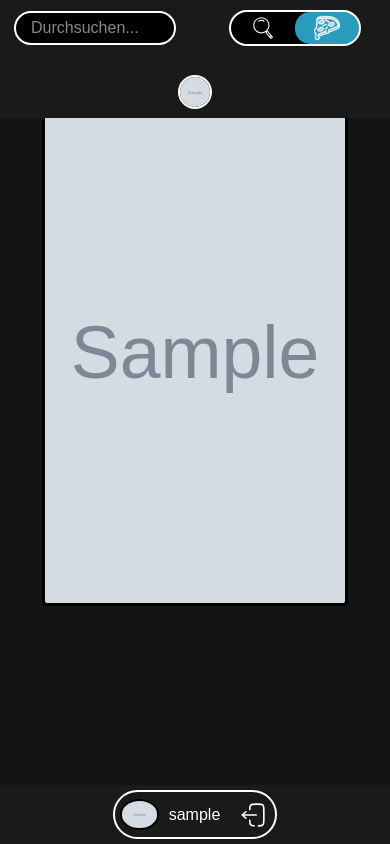
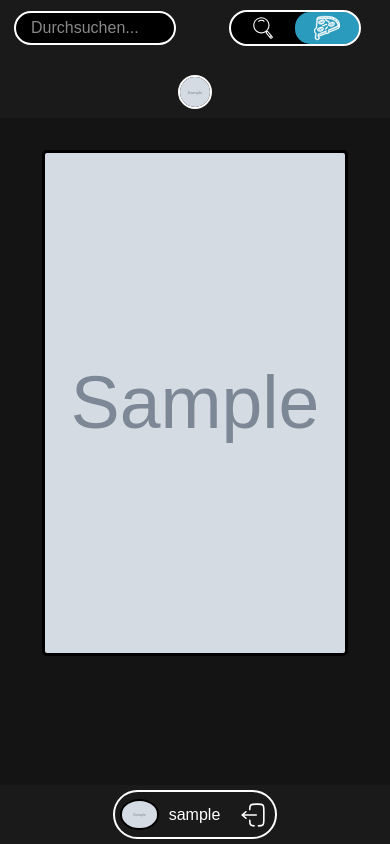
Before and after one commit to Kronos0815/film-forum-4.0, a Django app: template movies/templates/movies/.movie_list.html in a window 390 px wide. Run offline with Django 5.2, Linux system fonts and the light colour scheme; tables that the repository leaves empty hold one stand-in row (values such as "Sample post"); the template is opened without the code that fills it: values that come from a table or form of the project are taken from there, most other values are stand-ins (such as "Sample title", 1, 10 or a date in 2020); grey boxes marked "Sample" are stand-in pictures.

Commit message:
Mobile View corrected

```diff
--- a/movies/static/movies/css/style.css
+++ b/movies/static/movies/css/style.css
@@ -508,4 +508,8 @@ input[type="password"]::placeholder {
     .headerContainer:nth-child(2) {
     justify-content: center;
     }
+
+    .movieContainer{
+      margin-top: 150px; /* Platz für den Header schaffen */
+    }
 }
```
